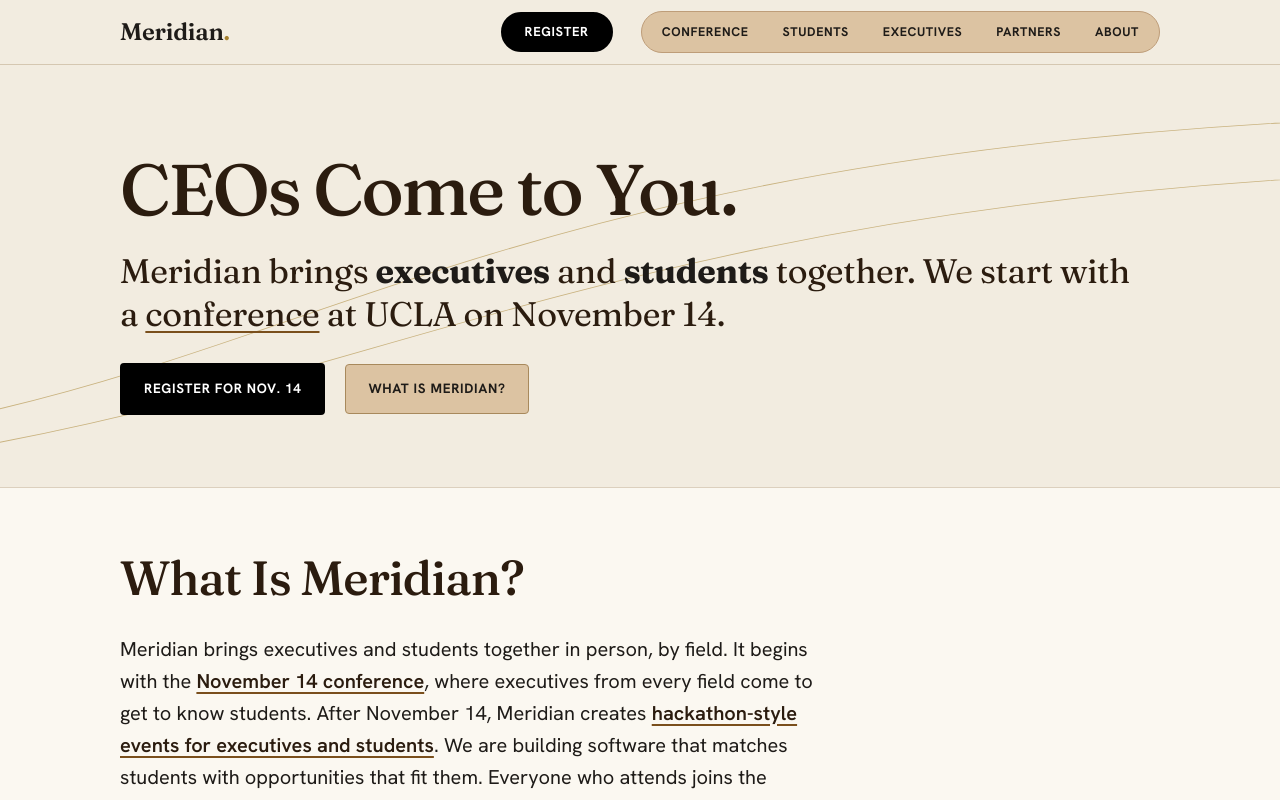
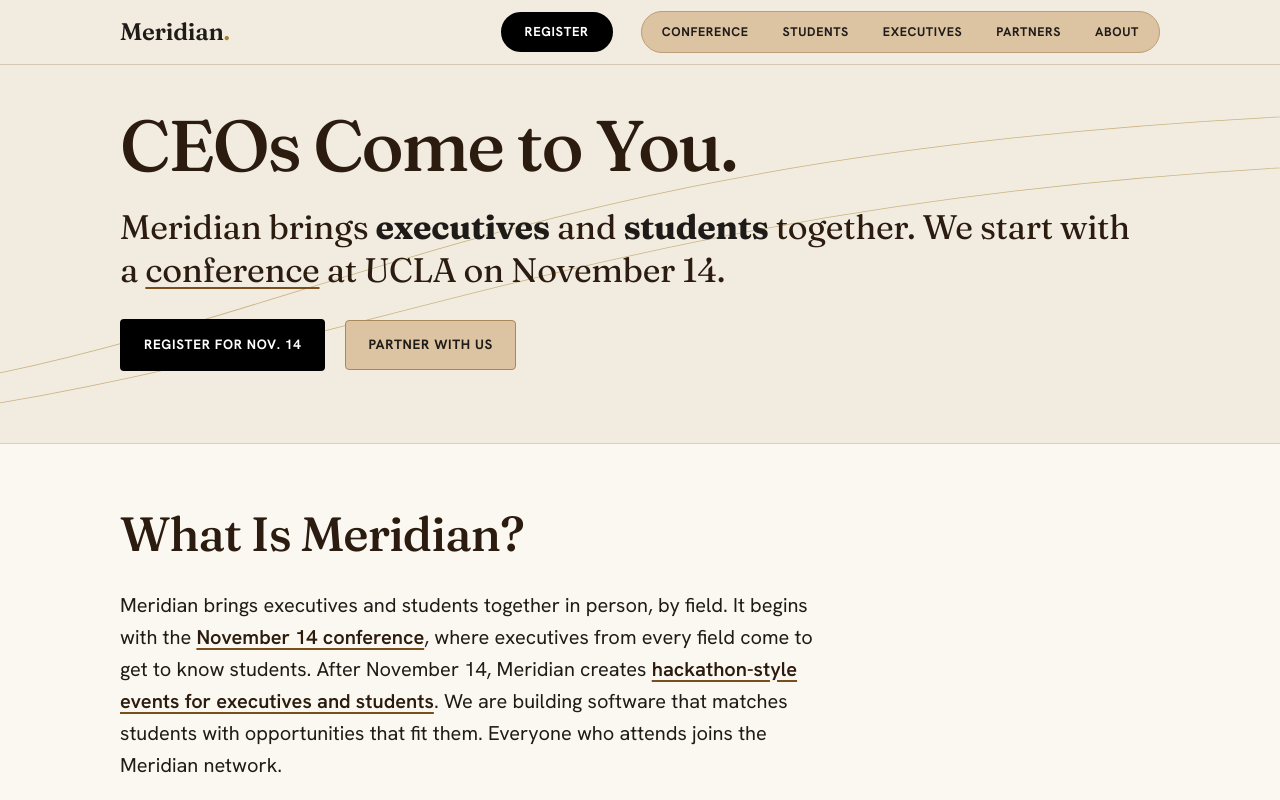
Before and after one commit to jaxtonwright11/meridian, a Next.js app: page / in a window 1280 px wide. Shown: the top 800 px of the page. Built offline with nearby package versions, Linux system fonts and the light colour scheme; a web font is replaced by a local one.

Commit message:
Home hero: half the top whitespace; Partner With Us button replaces What is Meridian
Co-Authored-By: Claude Sonnet 5.5 <noreply@anthropic.com>
Claude-Session: https://claude.ai/code/session_01Sz375vWki4iWor3jhJsz7K

```diff
--- a/app/page.tsx
+++ b/app/page.tsx
@@ -26,7 +26,7 @@ export default function Home() {
             </p>
             <div className="m-actions">
               <RegisterButton>Register for Nov. 14</RegisterButton>
-              <a className="btn btn-tan" href="#what-is-meridian">What is Meridian?</a>
+              <a className="btn btn-tan" href="/partners/">Partner With Us</a>
             </div>
           </div>
         </section>
--- a/app/site.css
+++ b/app/site.css
@@ -719,3 +719,6 @@ a.m-stat:focus-visible { outline: 2px solid var(--gold-deep); outline-offset: 2p
 .m-pname:focus-visible { outline: 2px solid var(--gold-deep); outline-offset: 2px; }
 .m-pcard { padding-top: 16px !important; padding-bottom: 16px !important; }
 .m-pcard h3 { margin: 0; font-size: 21px; }
+/* Home hero: half the space above the headline */
+.m-hero.m-hero-home { padding-top: 44px; }
+@media (max-width: 900px) { .m-hero.m-hero-home { padding-top: 28px; } }
```
